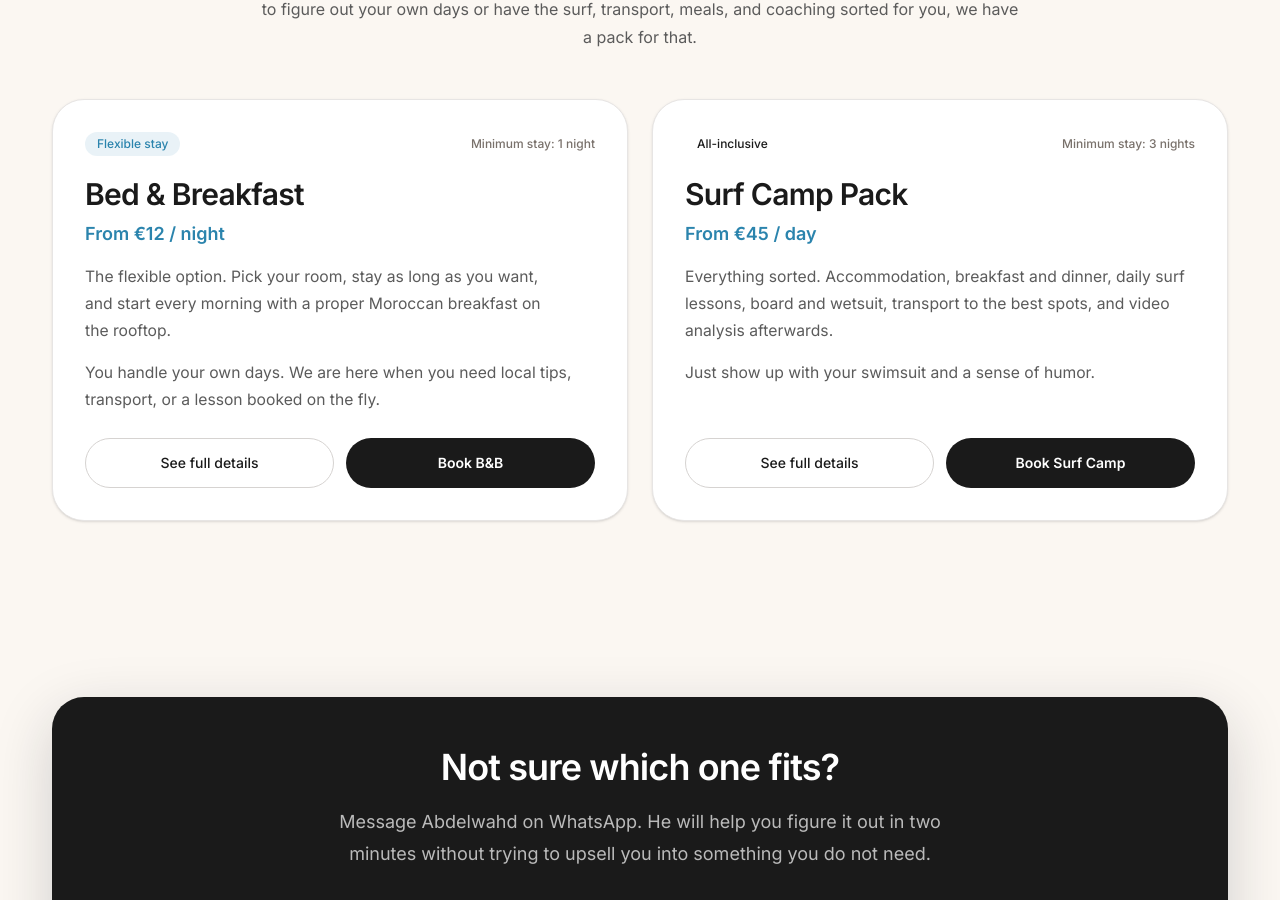
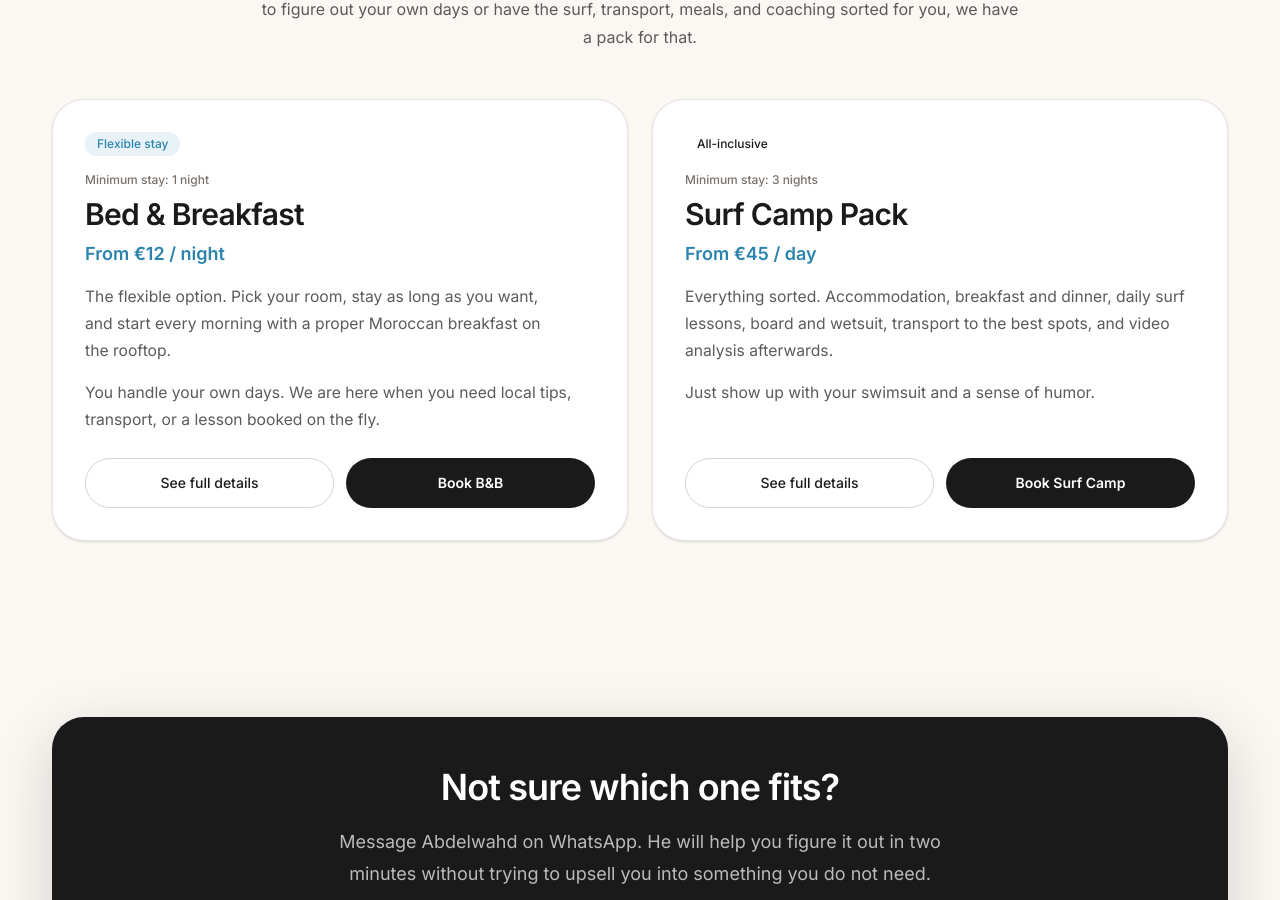
Before and after one commit to demha4/BOOKIYI, a React (Vite) app: page / in a window 1280 px wide. Shown: the part 4898-5798 px from the top of the page. Built offline with nearby package versions, Linux system fonts and the light colour scheme; a web font is replaced by a local one.

Commit message:
Full overwrite with new version v2

```diff
--- a/src/pages/BookNow.tsx
+++ b/src/pages/BookNow.tsx
@@ -114,21 +114,16 @@ function usePriceBreakdown(liveData: Record<string, { avgNightly?: number; total
       const addon = ADDONS.find((a) => a.id === id);
       if (!addon || sel.quantity <= 0) return sum;
 
-      // Airport transfer is per-booking (fixed), all other add-ons are per-guest
-      if (addon.id === "airport-pickup") {
+      // sel.quantity already represents the correct count:
+      // - In group mode: quantity = number of items the group booked
+      // - In per-person mode: quantity = sum of per-guest selections
+      // So we never multiply by totalPersons here — that would double-count.
       if (addon.priceUnit === "perNight") {
         return sum + addon.price * sel.quantity * nights;
       }
       return sum + addon.price * sel.quantity;
-      }
-
-      // All other add-ons multiply by number of guests
-      if (addon.priceUnit === "perNight") {
-        return sum + addon.price * sel.quantity * nights * totalPersons;
-      }
-      return sum + addon.price * sel.quantity * totalPersons;
     }, 0);
-  }, [booking.addOns, nights, totalPersons]);
+  }, [booking.addOns, nights]);
 
   const total = accommodationTotal + addonsTotal;
   const depositAmount = Math.ceil(total * 0.3);
@@ -1011,13 +1006,18 @@ export default function BookNow() {
                                 </div>
                               </div>
 
-                              {booking.addonMode === "group" ? (
-                                <div className="flex items-center justify-end gap-3 mt-3">
+                              {booking.addonMode === "group" || addon.id === "airport-pickup" ? (
+                                <div className="flex items-center justify-between gap-3 mt-3">
+                                  {addon.id === "airport-pickup" && booking.addonMode === "person" && (
+                                    <span className="text-[11px] text-stone-500 italic">Flat rate — covers up to 5 guests in one ride</span>
+                                  )}
+                                  <div className="flex items-center gap-3 ml-auto">
                                     <button onClick={() => setAddonGroupQty(addon.id, sel.quantity - 1)} disabled={sel.quantity <= 0}
                                       className="w-8 h-8 rounded-lg border border-stone-200 flex items-center justify-center disabled:opacity-30 hover:bg-stone-50"><Minus size={14} /></button>
                                     <span className="w-8 text-center font-bold text-stone-800">{sel.quantity}</span>
                                     <button onClick={() => setAddonGroupQty(addon.id, sel.quantity + 1)} disabled={sel.quantity >= addon.maxPerUnit}
                                       className="w-8 h-8 rounded-lg border border-stone-200 flex items-center justify-center disabled:opacity-30 hover:bg-stone-50"><Plus size={14} /></button>
+                                  </div>
                                 </div>
                               ) : (
                                 <div className="mt-3 space-y-2 pl-1">
@@ -1295,15 +1295,13 @@ export default function BookNow() {
                             {Object.entries(booking.addOns).filter(([, s]) => s.quantity > 0).map(([id, sel]) => {
                               const a = ADDONS.find((x) => x.id === id);
                               if (!a) return null;
-                              const lineTotal = a.id === "airport-pickup"
-                                ? a.price * sel.quantity
-                                : a.priceUnit === "perNight"
-                                  ? a.price * sel.quantity * nights * totalPersons
-                                  : a.price * sel.quantity * totalPersons;
+                              const lineTotal = a.priceUnit === "perNight"
+                                ? a.price * sel.quantity * nights
+                                : a.price * sel.quantity;
                               return (
                                 <div key={id} className="flex items-center justify-between py-1.5 text-sm">
                                   <span className="text-stone-600">
-                                    {a.name} ×{sel.quantity}{a.id !== "airport-pickup" ? ` × ${totalPersons} guest${totalPersons > 1 ? "s" : ""}` : ""}
+                                    {a.name} ×{sel.quantity}
                                   </span>
                                   <span className="font-semibold">€{lineTotal}</span>
                                 </div>
--- a/src/pages/Home.tsx
+++ b/src/pages/Home.tsx
@@ -366,10 +366,8 @@ export default function Home() {
               viewport={{ once: true }}
               className="bg-white rounded-[2rem] border border-stone-200 p-7 sm:p-8 shadow-sm flex flex-col"
             >
-              <div className="flex items-center justify-between gap-3 mb-5">
-                <div className="inline-flex w-fit rounded-full bg-ocean/10 text-ocean px-3 py-1 text-xs font-medium">Flexible stay</div>
-                <span className="text-xs font-medium text-stone-500">Minimum stay: 1 night</span>
-              </div>
+              <div className="inline-flex w-fit rounded-full bg-ocean/10 text-ocean px-3 py-1 text-xs font-medium mb-4">Flexible stay</div>
+              <p className="text-xs font-medium text-stone-500 mb-2">Minimum stay: 1 night</p>
               <h3 className="text-2xl sm:text-3xl font-semibold tracking-tight text-charcoal mb-2">Bed &amp; Breakfast</h3>
               <p className="text-ocean font-semibold text-lg mb-4">From €12 / night</p>
               <p className="card-copy text-stone mb-4">
@@ -395,10 +393,8 @@ export default function Home() {
               transition={{ delay: 0.08 }}
               className="bg-white rounded-[2rem] border border-stone-200 p-7 sm:p-8 shadow-sm flex flex-col"
             >
-              <div className="flex items-center justify-between gap-3 mb-5">
-                <div className="inline-flex w-fit rounded-full bg-sunset/10 text-sunset px-3 py-1 text-xs font-medium">All-inclusive</div>
-                <span className="text-xs font-medium text-stone-500">Minimum stay: 3 nights</span>
-              </div>
+              <div className="inline-flex w-fit rounded-full bg-sunset/10 text-sunset px-3 py-1 text-xs font-medium mb-4">All-inclusive</div>
+              <p className="text-xs font-medium text-stone-500 mb-2">Minimum stay: 3 nights</p>
               <h3 className="text-2xl sm:text-3xl font-semibold tracking-tight text-charcoal mb-2">Surf Camp Pack</h3>
               <p className="text-ocean font-semibold text-lg mb-4">From €45 / day</p>
               <p className="card-copy text-stone mb-4">
```
Also changed, not shown: 1 other file (tests, documents, lock files or other folders). Lines whose indentation alone changed are shown as unchanged.
